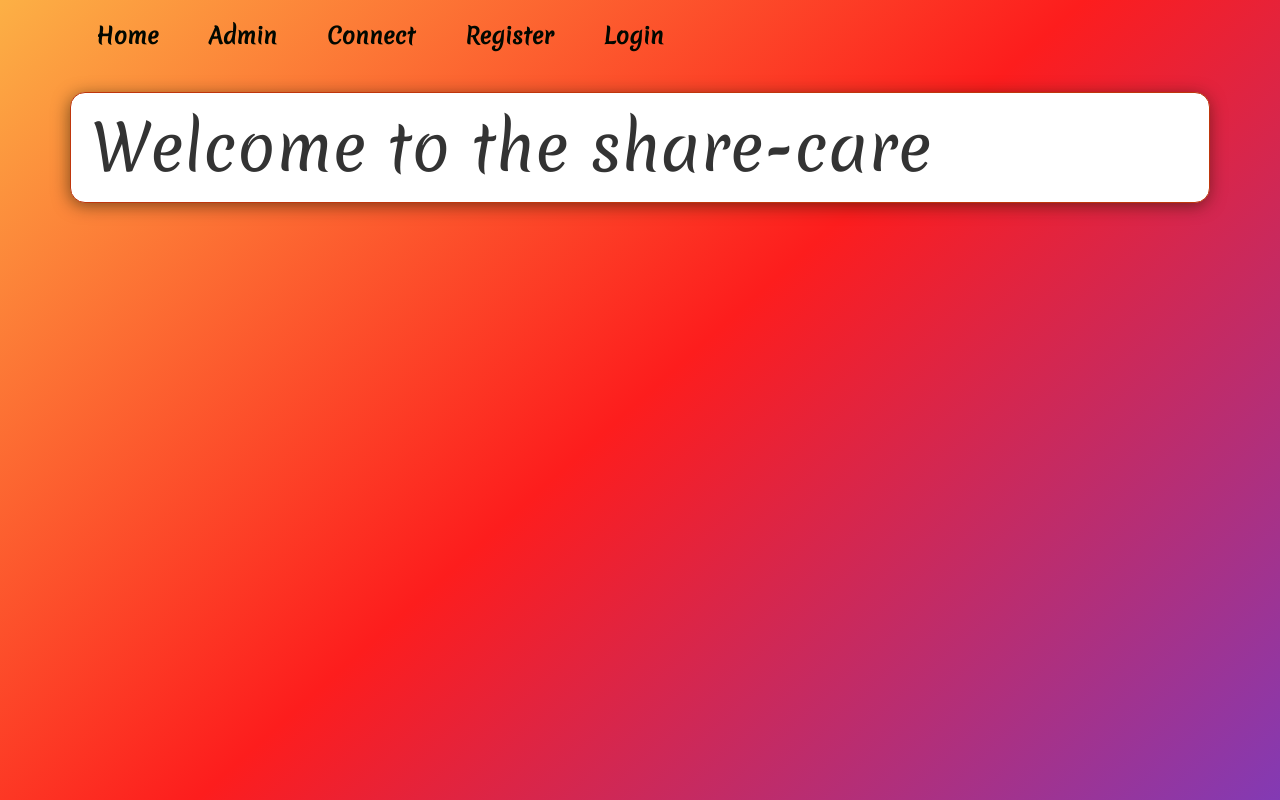
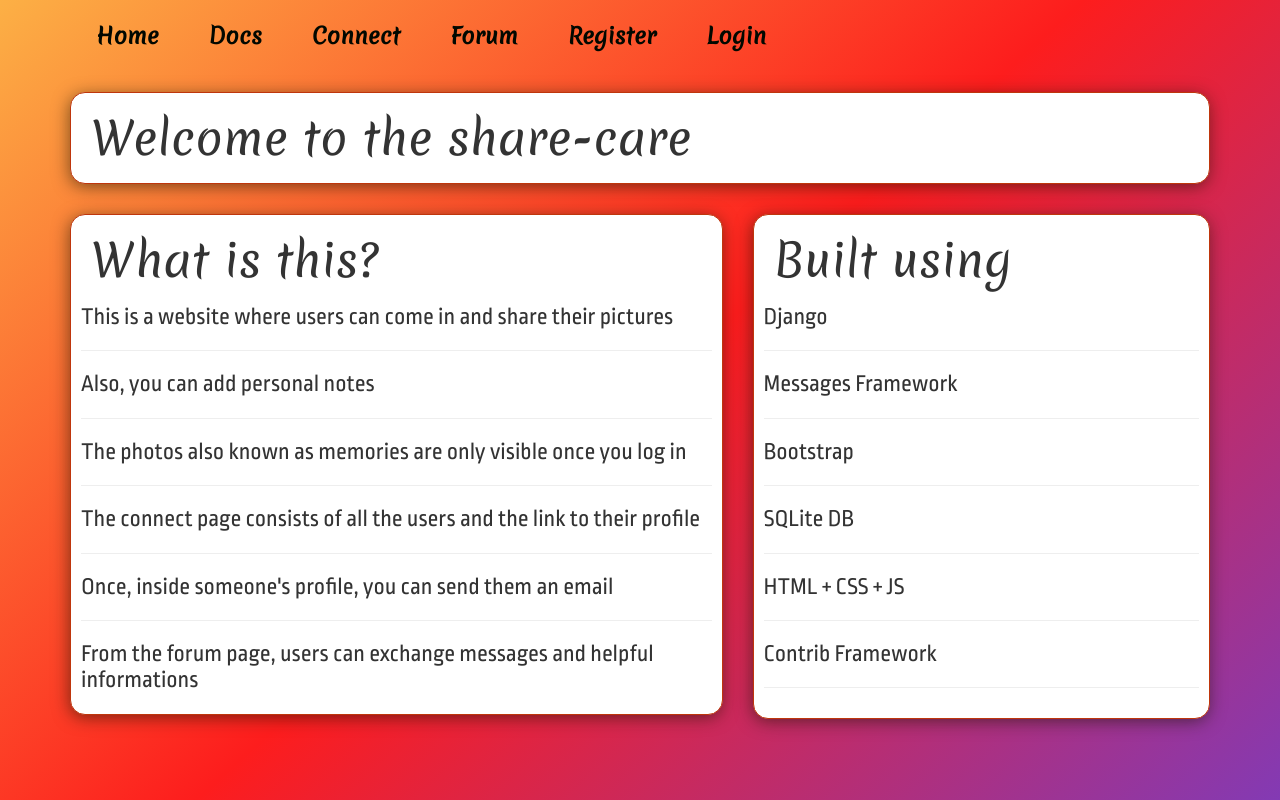
Before and after one commit to sardul3/django_login, a Django app: page / in a window 1280 px wide. Run offline with Django 3.2, Linux system fonts and the light colour scheme; parts of the project's set-up code (start-up, migrations or seed data) failed here and were passed over; some libraries are stand-ins or nearby versions.

Commit message:
final code for version 1

```diff
--- a/learning/urls.py
+++ b/learning/urls.py
@@ -22,7 +22,9 @@ from django.conf import settings
 
 urlpatterns = [
     path('admin/', admin.site.urls),
-    url(r'^$', views.index, name = "index"),
+    url(r'^index/$', views.index, name = "index"),
+    url(r'^$', views.info, name = "info"),
+
     url(r'^learning_app/', include('learning_app.urls')),
     url(r'^logout/$', views.user_logout, name = 'user_logout'),
     url(r'^feed/$', views.feed, name = 'feed')
--- a/learning_app/models.py
+++ b/learning_app/models.py
@@ -29,3 +29,8 @@ class Memory(models.Model):
 
     created_at = models.DateTimeField(blank=True, default = datetime.now)
     likes = models.PositiveIntegerField(default=0)
+
+class Forum(models.Model):
+    user = models.CharField(max_length=100)
+    text = models.CharField(max_length=250)
+    sent_on = models.DateTimeField(blank=True, default = datetime.now)
--- a/learning_app/urls.py
+++ b/learning_app/urls.py
@@ -14,6 +14,8 @@ urlpatterns = [
     url('profile/(?P<user_id>\d+)', views.view_profile, name='view_profile'),
     url('profile/mail', views.mail, name='mail'),
     url(r'feed/delete/(?P<note_id>\d+)', views.delete_note, name = 'delete_note'),
+    url(r'^forum/$', views.forum, name = 'forum'),
+    url(r'^info/$', views.info, name = 'info'),
 
 
 
--- a/learning_app/views.py
+++ b/learning_app/views.py
@@ -6,12 +6,16 @@ from django.contrib.auth import authenticate, login, logout
 from django.http import HttpResponse, HttpResponseRedirect
 from django.urls import reverse
 from django.contrib.auth.decorators import login_required
-from .models import Note, Memory, UserProfileModel
+from .models import Note, Memory, UserProfileModel, Forum
 import datetime
 from django.contrib import messages
 from django.core.mail import send_mail
+from django.contrib.messages import get_messages
 # Create your views here.
 def index(request):
+
+
+
     memories = Memory.objects.all()
     context = {'memories':memories}
     return render(request, 'learning_app/index.html', context)
@@ -87,14 +91,14 @@ def user_login(request):
 
     # for someone trying to log in
     else:
-        return render(request, 'learning_app/login.html', {})
+        return HttpResponseRedirect(reverse('learning_app:feed'))
 
 @login_required
 def user_logout(request):
     # logs out the user
     logout(request)
     messages.error(request, 'successfuly logged out')
-    return HttpResponseRedirect(reverse('index'))
+    return HttpResponseRedirect(reverse('info'))
 
 @login_required
 def feed(request):
@@ -157,3 +161,19 @@ def mail(request):
 
     send_mail('Feedback from '+name,msg,email_from,[email_to])
     return HttpResponseRedirect(reverse('index'))
+
+def forum(request):
+    if request.method == 'POST':
+        user = request.POST.get('sent_by')
+        text = request.POST.get('msgText')
+
+        forum = Forum(user=user, text=text)
+        forum.save()
+
+    forum_posts = Forum.objects.all()
+    context = {'forum_posts':forum_posts}
+
+    return render(request, 'learning_app/forum.html', context)
+
+def info(request):
+    return render(request, 'learning_app/docs.html')
--- a/static/css/landing.css
+++ b/static/css/landing.css
@@ -4,6 +4,10 @@ body{
   background: rgb(131,58,180);
   background: linear-gradient(318deg, rgba(131,58,180,1) 0%, rgba(253,29,29,1) 50%, rgba(252,176,69,1) 100%);
 }
+h1{
+  font-size: 45px !important;
+}
+
 
 #main_content{
   border: 0.7px solid #BF360C;
@@ -16,7 +20,7 @@ body{
   -moz-box-shadow: -1px 3px 17px -1px rgba(22,22,2,0.58);
 }
 
-.login_opts, h1{
+.login_opts, h1, h2{
   margin: 10px;
   font-family: "Merienda";
 }
@@ -31,14 +35,14 @@ body{
   padding: 15px 10px;
   margin-bottom: 10px;
   width: 100%;
-  border: 1px solid #ddd;
+  border: 1.5px solid #ddd;
   transition: border-width 0.2s ease;
   border-radius: 2px;
   color: #ccc;
 }
 .login input + i.fa {
   color: #fff;
-  font-size: 1em;
+  font-size: 1.5em;
   position: absolute;
   margin-top: -47px;
   opacity: 0;
--- a/templates/learning_app/base.html
+++ b/templates/learning_app/base.html
@@ -15,15 +15,16 @@
     <nav class = "navbar navbarght bg-light">
           <ul class = "nav navbar-nav">
             <li class = "nav-item"> <a  class = "nav-link" href = "{% url 'index' %}"> Home </a> </li>
-            <li class = "nav-item"> <a class = "nav-link" href = "{% url 'admin:index' %}">Admin </a> </li>
+            <li class = "nav-item"> <a class = "nav-link" href = "{% url 'learning_app:info' %}">Docs </a> </li>
             <li class = "nav-item"> <a class = "nav-link nav-right" href = "{% url 'learning_app:list_users' %}"> Connect </a> </li>
+            <li class = "nav-item"> <a class = "nav-link nav-right" href = "{% url 'learning_app:forum' %}"> Forum </a> </li>
 
             {% if user.is_authenticated %}
               <li class = "nav-item"> <a class = "nav-link" href = "{% url 'user_logout' %}">Logout</a> </li>
               <li class = "navbar-item"> <a class = "nav-link" href= "{%url 'feed'%}"> Logged in as  {{user.username}}</a></li>
             {% else %}
-            <li class = "nav-item"> <a class = "nav-link nav-right" href = "{% url 'learning_app:register' %}"> Register </a> </li>
-            <li class = "nav-item"> <a class = "nav-link" href = "{% url 'learning_app:user_login' %}"> Login </a> </li>
+              <li class = "nav-item"> <a class = "nav-link nav-right" href = "{% url 'learning_app:register' %}"> Register </a> </li>
+              <li class = "nav-item"> <a class = "nav-link" href = "{% url 'learning_app:user_login' %}"> Login </a> </li>
             {% endif %}
 
           </ul>
@@ -41,8 +42,7 @@
 
 
 <div class = "container">
-      {%block messageblock%}
-      {%endblock%}
+
 
       {% block bodyblock %}
       {% endblock %}
--- /dev/null
+++ b/templates/learning_app/docs.html
@@ -0,0 +1,52 @@
+{% extends 'learning_app/base.html' %}
+{%load static%}
+{% block bodyblock %}
+{%load humanize%}
+
+
+
+    {% if messages %}
+        <div class="messages alert alert-danger" role = "alert">
+            {% for message in messages %}
+            <p {% if message.tags %} class="{{ message.tags }}"{% endif %}>{{ message }}</p>
+
+            {% endfor %}
+        </div>
+  {% endif %}
+  <div class = "jumbotron" id = "main_content">
+    <h1> Welcome to the share-care </h1>
+  </div>
+
+<div class = "row">
+  <div class = "col col-lg-7">
+  <div class = "jumbotron" id = "main_content">
+    <h1> What is this? </h1>
+
+    <h3 style = "font-family: 'Ropa Sans'">
+      This is a website where users can come in and share their pictures<hr>
+      Also, you can add personal notes<hr>
+      The photos also known as memories are only visible once you log in<hr>
+      The connect page consists of all the users and the link to their profile<hr>
+      Once, inside someone's profile, you can send them an email<hr>
+      From the forum page, users can exchange messages and helpful informations
+    </h3>
+  </div>
+  </div>
+
+  <div class = "col col-lg-5">
+  <div class = "jumbotron" id = "main_content">
+    <h1> Built using </h1>
+    <h3 style = "font-family: 'Ropa Sans'">
+
+      Django <hr>
+      Messages Framework <hr>
+      Bootstrap <hr>
+      SQLite DB <hr>
+      HTML + CSS + JS <hr>
+      Contrib Framework <hr>
+    </h3>
+
+  </div>
+  </div>
+  </div>
+  {% endblock %}
--- a/templates/learning_app/feed.html
+++ b/templates/learning_app/feed.html
@@ -3,9 +3,6 @@
 {% block bodyblock %}
 <link rel="stylesheet" href="{% static 'css/feed.css' %}">
 <link rel="stylesheet" href="{% static 'css/profile.css'%}">
-
-
-
 
   {% if messages %}
           {% for message in messages %}
@@ -74,7 +71,7 @@
             {%csrf_token%}
               <div class = "text-right">
                 <span style="font-size: 2em;color: Tomato;">
-                  <button>
+                  <button style="border:none;background-color:#ffffff;">
                     <i class="fas fa-times"></i>
                   </button>
                 </span>
--- a/templates/learning_app/index.html
+++ b/templates/learning_app/index.html
@@ -2,10 +2,6 @@
 {%load static%}
 {% block bodyblock %}
 {%load humanize%}
-
-  <div class = "jumbotron" id = "main_content">
-    <h1> Welcome to the share-care </h1>
-  </div>
 
   {% if messages %}
           {% for message in messages %}
@@ -17,7 +13,7 @@
   {% endif %}
 
 {%if user.is_authenticated%}
-  <div class = "jumbotron" id = "main_content">
+  <div>
     <div class = "row">
       <div class = "col col-lg-12">
       {% for m in memories %}
@@ -37,17 +33,13 @@
                           <form method = "POST" action = "{%url 'learning_app:like' m.id%}">
                             {%csrf_token%}
                             <span style="font-size: 4em;color: Tomato;">
-                              <button>
+                              <button style = "border:none; background-color:#ffffff;">
                                 <i class="far fa-kiss-wink-heart"></i>
                               </button>
                             </span>
                           </form>
-
-
                         </div>
                       </div>
-
-
 
                     </div>
           </div>
@@ -56,5 +48,43 @@
       </div>
     </div>
   </div>
+{%else%}
+<div class = "jumbotron" id = "main_content">
+  <h1> Welcome to the share-care </h1>
+</div>
+
+<div class = "row">
+<div class = "col col-lg-7">
+<div class = "jumbotron" id = "main_content">
+  <h1> What is this? </h1>
+
+  <h3 style = "font-family: 'Ropa Sans'">
+    This is a website where users can come in and share their pictures<hr>
+    Also, you can add personal notes<hr>
+    The photos also known as memories are only visible once you log in<hr>
+    The connect page consists of all the users and the link to their profile<hr>
+    Once, inside someone's profile, you can send them an email<hr>
+    From the forum page, users can exchange messages and helpful informations
+  </h3>
+</div>
+</div>
+
+<div class = "col col-lg-5">
+<div class = "jumbotron" id = "main_content">
+  <h1> Built using </h1>
+  <h3 style = "font-family: 'Ropa Sans'">
+
+    Django <hr>
+    Messages Framework <hr>
+    Bootstrap <hr>
+    SQLite DB <hr>
+    HTML + CSS + JS <hr>
+    Contrib Framework <hr>
+  </h3>
+
+</div>
+</div>
+</div>
+
 {%endif%}
   {% endblock %}
--- a/templates/learning_app/login.html
+++ b/templates/learning_app/login.html
@@ -5,7 +5,7 @@
     <div class = "container login card border-primary bg-light mb-3 form-row" style="width: 45rem;" id = "main_content">
 
       {% if messages %}
-          <div class="messages alert alert-danger" role = "alert">
+          <div class="messages alert alert-{{message.tags}}" role = "alert">
               {% for message in messages %}
               <p {% if message.tags %} class="{{ message.tags }}"{% endif %}>{{ message }}</p>
 
--- a/templates/learning_app/profile.html
+++ b/templates/learning_app/profile.html
@@ -52,18 +52,18 @@
       </div>
     </div>
     <div class="form-group col-md-4">
-      <input type="email" class="form-control"  placeholder="email address"
+      <input type="email" class="form-control"  placeholder="your email address"
        name = "email_from">
     </div>
 
 
     <div class="form-group">
-      <div class="form-group col-md-8">
+      <div class="form-group col-md-12">
       <textarea class="form-control" name = "msg" placeholder="type in your feedback"></textarea>
     </div>
     </div>
 
-    <button type="submit" class="btn btn-primary col-md-4">Send</button>
+      <button type="submit" class="btn btn-primary btn-lg col-md-4">Send</button>
   </form>
   </div>
 </div>
--- a/templates/learning_app/registration.html
+++ b/templates/learning_app/registration.html
@@ -6,7 +6,7 @@
     <h1> Thank you for signing up </h1>
   {% else %}
   <!-- enctype to handle the images file -->
-  <div class = "container login card border-primary bg-light mb-3 form-row" style="width: 45rem;" id = "main_content">
+  <div class = "container login card border-primary bg-light mb-3 form-row" style="width: 50rem;" id = "main_content">
 
   <form method = "POST" enctype="multipart/form-data" >
     {% csrf_token %}
```
Also changed, not shown: static/css/forum.css (added, +56 -0 lines), static/css/js/forum.js (added, +15 -0 lines), templates/learning_app/forum.html (added, +54 -0 lines), templates/learning_app/users.html (+6 -5 lines), db.sqlite3, learning_app/migrations/0003_forum.py (added).
